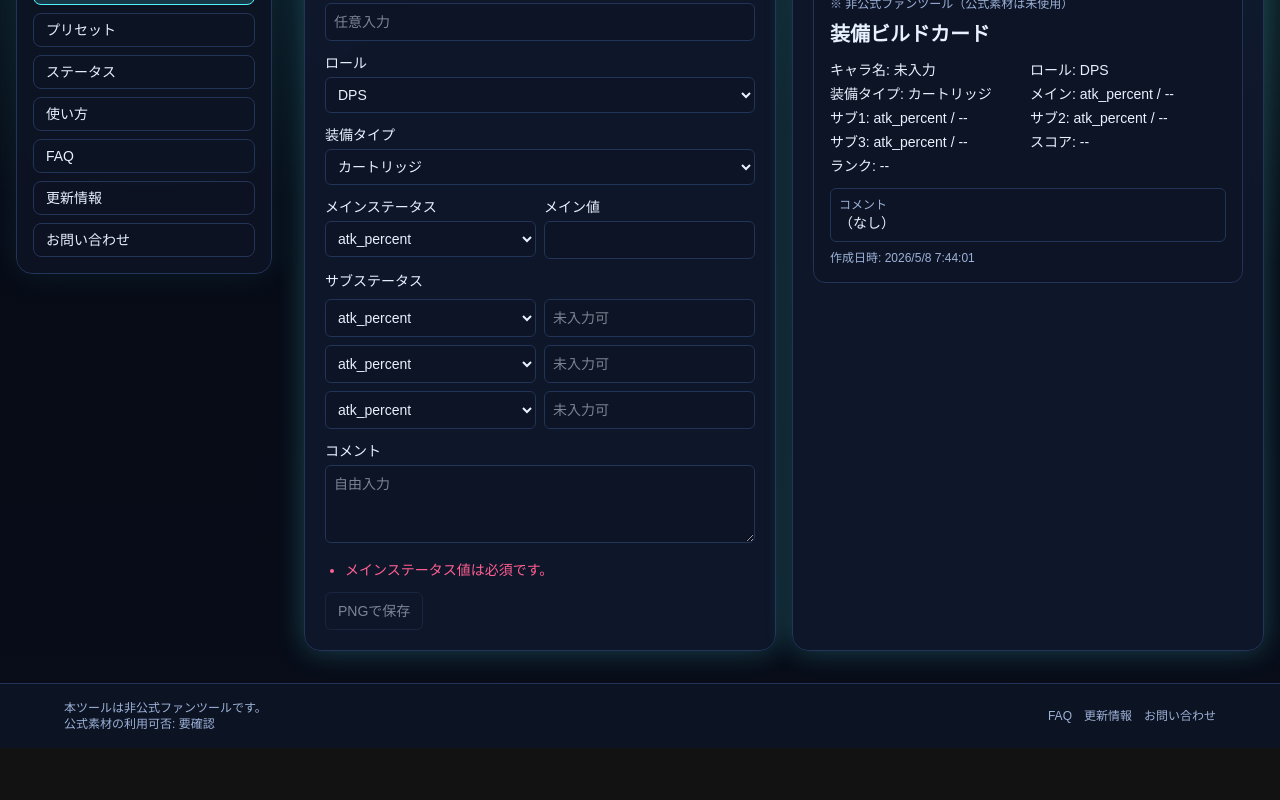
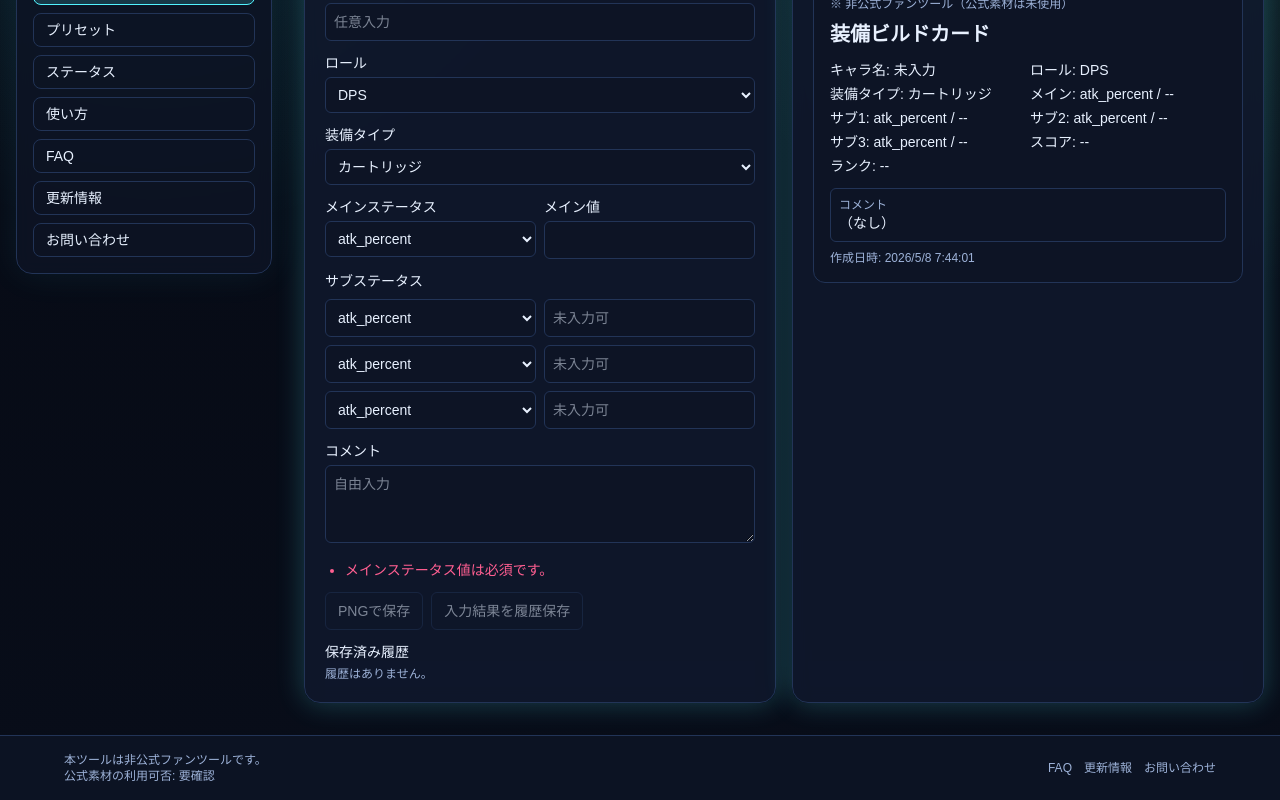
Before and after one commit to mizzz-dev/NTE-Build-Score-Calculator, a Next.js app: page /card in a window 1280 px wide. Shown: the part 329-1129 px from the top of the page. Before the commit the page ends 1077 px from the top, so only its background shows below. Built offline with nearby package versions, Linux system fonts and the light colour scheme.

Commit message:
feat: Issue #25 ゲスト履歴のローカル保存機能を追加

```diff
--- a/src/features/card/components/CardPageContainer.tsx
+++ b/src/features/card/components/CardPageContainer.tsx
@@ -1,11 +1,13 @@
 'use client';
 
-import { useMemo, useRef, useState } from 'react';
+import { useEffect, useMemo, useRef, useState } from 'react';
 import { NeonPanel } from '@/components/ui/NeonPanel';
 import { SectionHeader } from '@/components/ui/SectionHeader';
 import { calculateBuildScore } from '@/lib/score';
 import { sampleScoreConfig } from '@/lib/score/sampleConfig';
 import type { SlotType, StatKey } from '@/lib/score/types';
+import { deleteGuestHistory, listGuestHistory, saveGuestHistory } from '@/features/history/storage';
+import type { GuestHistoryEntry } from '@/features/history/types';
 import { exportElementToPng } from '../lib/cardImage';
 
 const SLOT_LABELS: Record<SlotType, string> = { cartridge: 'カートリッジ', module: 'モジュール', gear: 'ギア', console: 'コンソール' };
@@ -21,6 +23,8 @@ export function CardPageContainer() {
   const [subStats, setSubStats] = useState(Array.from({ length: 3 }, () => ({ key: STAT_KEYS[0], value: '' })));
   const [comment, setComment] = useState('');
   const [saveState, setSaveState] = useState<'idle'|'saving'|'success'|'error'>('idle');
+  const [history, setHistory] = useState<GuestHistoryEntry[]>([]);
+  const [historySaveStatus, setHistorySaveStatus] = useState<'idle'|'success'>('idle');
   const previewRef = useRef<HTMLDivElement>(null);
 
   const errors = useMemo(() => {
@@ -50,6 +54,10 @@ export function CardPageContainer() {
 
   const createdAt = useMemo(() => new Date().toLocaleString('ja-JP'), []);
 
+  useEffect(() => {
+    setHistory(listGuestHistory().filter((entry) => entry.kind === 'card'));
+  }, []);
+
   const handleSave = async () => {
     if (!previewRef.current) return;
     setSaveState('saving');
@@ -59,6 +67,34 @@ export function CardPageContainer() {
     } catch {
       setSaveState('error');
     }
+  };
+
+  const handleSaveHistory = () => {
+    if (!result) return;
+    const mainValue = Number(mainStatValue);
+    if (Number.isNaN(mainValue)) return;
+    const parsedSubStats = subStats.filter((s) => s.value.trim().length > 0).map((s) => ({ key: s.key, value: Number(s.value) })).filter((s) => !Number.isNaN(s.value));
+    const next = saveGuestHistory({
+      id: `${Date.now()}-${Math.random().toString(36).slice(2, 8)}`,
+      kind: 'card',
+      createdAt: new Date().toISOString(),
+      payload: {
+        roleId,
+        slot,
+        mainStatKey,
+        mainStatValue: mainValue,
+        subStats: parsedSubStats,
+        score: result.buildScoreNormalized,
+        rank: result.rank,
+      },
+    });
+    setHistory(next.filter((entry) => entry.kind === 'card'));
+    setHistorySaveStatus('success');
+  };
+
+  const handleDeleteHistory = (id: string) => {
+    const next = deleteGuestHistory(id);
+    setHistory(next.filter((entry) => entry.kind === 'card'));
   };
 
   return <div className="space-y-6">
@@ -74,8 +110,18 @@ export function CardPageContainer() {
         <label className="block text-sm">コメント<textarea className="mt-1 w-full rounded-md border border-[var(--color-border)] bg-[var(--color-bg-elevated)] p-2" rows={3} value={comment} onChange={(e) => setComment(e.target.value)} placeholder="自由入力" /></label>
         {errors.length > 0 && <ul className="list-disc pl-5 text-sm text-[var(--color-danger)]">{errors.map((error) => <li key={error}>{error}</li>)}</ul>}
         <button type="button" className="rounded-md border border-[var(--color-border)] px-3 py-2 text-sm hover:border-[var(--color-accent)] disabled:opacity-50" onClick={handleSave} disabled={!result || saveState === 'saving'}>PNGで保存</button>
+        <button type="button" className="ml-2 rounded-md border border-[var(--color-border)] px-3 py-2 text-sm hover:border-[var(--color-accent)] disabled:opacity-50" onClick={handleSaveHistory} disabled={!result}>入力結果を履歴保存</button>
         {saveState === 'success' && <p className="text-xs text-[var(--color-accent)]">PNG保存を開始しました。</p>}
         {saveState === 'error' && <p className="text-xs text-[var(--color-danger)]">PNG保存に失敗しました。</p>}
+        {historySaveStatus === 'success' && <p className="text-xs text-[var(--color-accent)]">履歴に保存しました（最大20件）。</p>}
+        <div>
+          <p className="mb-1 text-sm font-medium">保存済み履歴</p>
+          {history.length === 0 ? <p className="text-xs text-[var(--color-text-secondary)]">履歴はありません。</p> : (
+            <ul className="space-y-2">
+              {history.map((entry) => <li key={entry.id} className="rounded-md border border-[var(--color-border)] p-2 text-xs"><p>{new Date(entry.createdAt).toLocaleString('ja-JP')} / {SLOT_LABELS[entry.payload.slot]} / {entry.payload.mainStatKey}:{entry.payload.mainStatValue}</p><p>スコア: {entry.payload.score.toFixed(2)} / ランク: {entry.payload.rank}</p><button type="button" className="mt-1 underline" onClick={() => handleDeleteHistory(entry.id)}>削除</button></li>)}
+            </ul>
+          )}
+        </div>
       </NeonPanel>
 
       <NeonPanel className="overflow-hidden">
--- /dev/null
+++ b/src/features/history/storage.ts
@@ -0,0 +1,55 @@
+import { GUEST_HISTORY_LIMIT, type GuestHistoryEntry } from './types';
+
+const STORAGE_KEY = 'nte_guest_history_v1';
+
+function isStorageAvailable(): boolean {
+  if (typeof window === 'undefined') return false;
+  try {
+    const key = '__nte_test__';
+    window.localStorage.setItem(key, '1');
+    window.localStorage.removeItem(key);
+    return true;
+  } catch {
+    return false;
+  }
+}
+
+function readRaw(): GuestHistoryEntry[] {
+  if (!isStorageAvailable()) return [];
+  try {
+    const raw = window.localStorage.getItem(STORAGE_KEY);
+    if (!raw) return [];
+    const parsed = JSON.parse(raw);
+    if (!Array.isArray(parsed)) return [];
+    return parsed as GuestHistoryEntry[];
+  } catch {
+    return [];
+  }
+}
+
+function writeRaw(entries: GuestHistoryEntry[]): void {
+  if (!isStorageAvailable()) return;
+  try {
+    window.localStorage.setItem(STORAGE_KEY, JSON.stringify(entries));
+  } catch {
+    // no-op
+  }
+}
+
+export function listGuestHistory(): GuestHistoryEntry[] {
+  return readRaw();
+}
+
+export function saveGuestHistory(entry: GuestHistoryEntry): GuestHistoryEntry[] {
+  const current = readRaw();
+  const next = [entry, ...current].slice(0, GUEST_HISTORY_LIMIT);
+  writeRaw(next);
+  return next;
+}
+
+export function deleteGuestHistory(id: string): GuestHistoryEntry[] {
+  const current = readRaw();
+  const next = current.filter((entry) => entry.id !== id);
+  writeRaw(next);
+  return next;
+}
--- /dev/null
+++ b/src/features/history/types.ts
@@ -0,0 +1,38 @@
+import type { SlotType, StatKey } from '@/lib/score/types';
+
+export const GUEST_HISTORY_LIMIT = 20;
+
+type HistoryKind = 'score' | 'card';
+
+interface HistoryBase {
+  id: string;
+  kind: HistoryKind;
+  createdAt: string;
+}
+
+interface EquipmentInputSnapshot {
+  roleId: string;
+  slot: SlotType;
+  mainStatKey: StatKey;
+  mainStatValue: number;
+  subStats: Array<{ key: StatKey; value: number }>;
+}
+
+export interface ScoreHistoryEntry extends HistoryBase {
+  kind: 'score';
+  payload: EquipmentInputSnapshot & {
+    characterId?: string;
+    score: number;
+    rank: string;
+  };
+}
+
+export interface CardHistoryEntry extends HistoryBase {
+  kind: 'card';
+  payload: EquipmentInputSnapshot & {
+    score: number;
+    rank: string;
+  };
+}
+
+export type GuestHistoryEntry = ScoreHistoryEntry | CardHistoryEntry;
--- a/src/features/score/components/ScorePageContainer.tsx
+++ b/src/features/score/components/ScorePageContainer.tsx
@@ -7,6 +7,8 @@ import { SectionHeader } from '@/components/ui/SectionHeader';
 import { calculateBuildScore } from '@/lib/score';
 import { sampleScoreConfig } from '@/lib/score/sampleConfig';
 import type { SlotType, StatKey } from '@/lib/score/types';
+import { deleteGuestHistory, listGuestHistory, saveGuestHistory } from '@/features/history/storage';
+import type { GuestHistoryEntry } from '@/features/history/types';
 import { fromShareQuery, SHARE_SUB_STAT_COUNT, toShareQuery } from '../share/mapper';
 import type { ScoreShareState } from '../share/types';
 
@@ -50,6 +52,12 @@ export function ScorePageContainer() {
   const [mainStatValue, setMainStatValue] = useState<string>(() => fromShareQuery(searchParams, DEFAULT_SHARE_STATE).mainStatValue);
   const [subStats, setSubStats] = useState<Array<{ key: StatKey; value: string }>>(() => fromShareQuery(searchParams, DEFAULT_SHARE_STATE).subStats);
   const [copyStatus, setCopyStatus] = useState<'idle' | 'success' | 'error'>('idle');
+  const [history, setHistory] = useState<GuestHistoryEntry[]>([]);
+  const [saveStatus, setSaveStatus] = useState<'idle' | 'success'>('idle');
+
+  useEffect(() => {
+    setHistory(listGuestHistory().filter((entry) => entry.kind === 'score'));
+  }, []);
 
   const shareState = useMemo<ScoreShareState>(() => ({ roleId, characterId, slot, mainStatKey, mainStatValue, subStats }), [roleId, characterId, slot, mainStatKey, mainStatValue, subStats]);
 
@@ -74,6 +82,39 @@ export function ScorePageContainer() {
       setCopyStatus('error');
     }
   }, [shareUrl]);
+
+  const handleSaveHistory = useCallback(() => {
+    if (!result) return;
+    const mainValue = Number(mainStatValue);
+    if (Number.isNaN(mainValue)) return;
+    const parsedSubStats = subStats
+      .filter((sub) => sub.value.trim().length > 0)
+      .map((sub) => ({ key: sub.key, value: Number(sub.value) }))
+      .filter((sub) => !Number.isNaN(sub.value));
+
+    const next = saveGuestHistory({
+      id: `${Date.now()}-${Math.random().toString(36).slice(2, 8)}`,
+      kind: 'score',
+      createdAt: new Date().toISOString(),
+      payload: {
+        roleId,
+        characterId: characterId || undefined,
+        slot,
+        mainStatKey,
+        mainStatValue: mainValue,
+        subStats: parsedSubStats,
+        score: result.buildScoreNormalized,
+        rank: result.rank,
+      },
+    });
+    setHistory(next.filter((entry) => entry.kind === 'score'));
+    setSaveStatus('success');
+  }, [characterId, mainStatKey, mainStatValue, result, roleId, slot, subStats]);
+
+  const handleDeleteHistory = useCallback((id: string) => {
+    const next = deleteGuestHistory(id);
+    setHistory(next.filter((entry) => entry.kind === 'score'));
+  }, []);
 
   const errors = useMemo(() => {
     const next: string[] = [];
@@ -198,6 +239,12 @@ export function ScorePageContainer() {
             <p>効果: {result ? result.equipmentScoresBySlot[slot].equipmentEffectScore.toFixed(2) : '--'}</p>
           </div>
           <div>
+            <button type="button" className="rounded-md border border-[var(--color-border)] px-3 py-2 text-sm hover:border-[var(--color-accent)] disabled:opacity-50" onClick={handleSaveHistory} disabled={!result}>
+              この結果を履歴保存
+            </button>
+            {saveStatus === 'success' && <p className="mt-1 text-xs text-[var(--color-accent)]">履歴に保存しました（最大20件）。</p>}
+          </div>
+          <div>
             <p className="mb-1 text-sm font-medium">警告</p>
             {result && result.warnings.length > 0 ? (
               <ul className="list-disc space-y-1 pl-5 text-xs text-[var(--color-danger)]">
@@ -207,6 +254,22 @@ export function ScorePageContainer() {
               <p className="text-xs text-[var(--color-text-secondary)]">警告はありません。</p>
             )}
           </div>
+          <div>
+            <p className="mb-1 text-sm font-medium">保存済み履歴</p>
+            {history.length === 0 ? (
+              <p className="text-xs text-[var(--color-text-secondary)]">履歴はありません。</p>
+            ) : (
+              <ul className="space-y-2">
+                {history.map((entry) => (
+                  <li key={entry.id} className="rounded-md border border-[var(--color-border)] p-2 text-xs">
+                    <p>{new Date(entry.createdAt).toLocaleString('ja-JP')} / {SLOT_LABELS[entry.payload.slot]} / {entry.payload.mainStatKey}:{entry.payload.mainStatValue}</p>
+                    <p>スコア: {entry.payload.score.toFixed(2)} / ランク: {entry.payload.rank}</p>
+                    <button type="button" className="mt-1 underline" onClick={() => handleDeleteHistory(entry.id)}>削除</button>
+                  </li>
+                ))}
+              </ul>
+            )}
+          </div>
         </NeonPanel>
       </div>
     </div>
```
